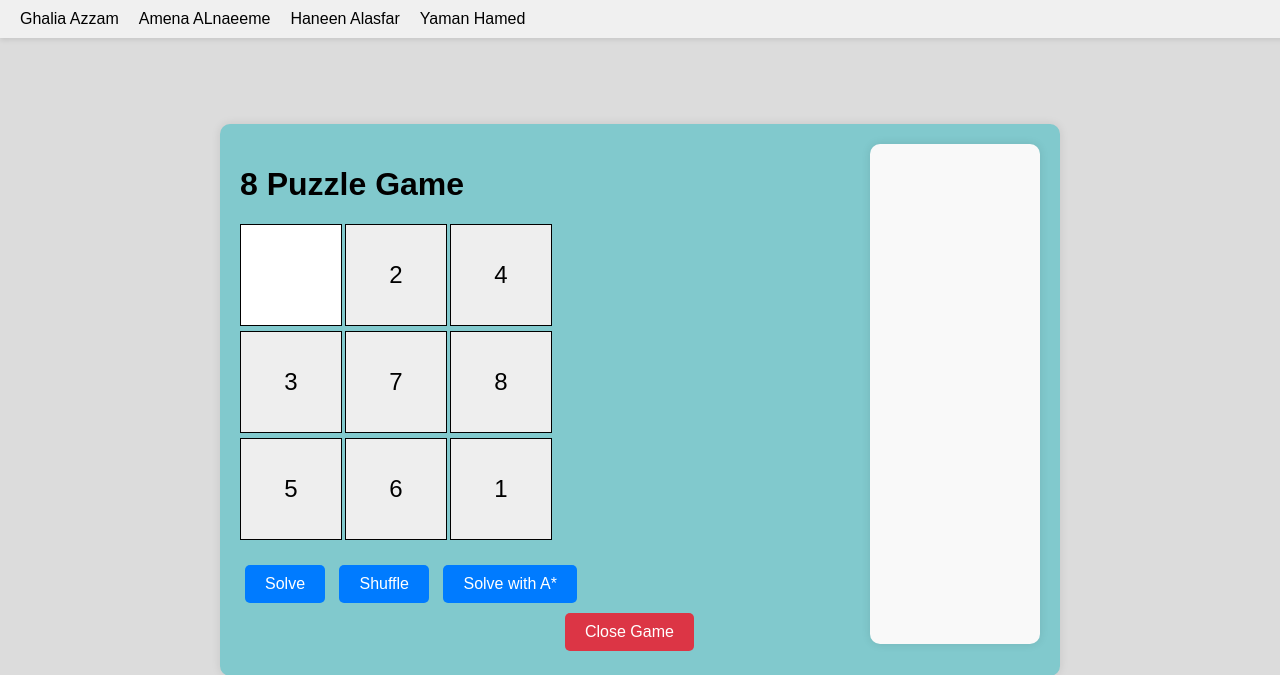
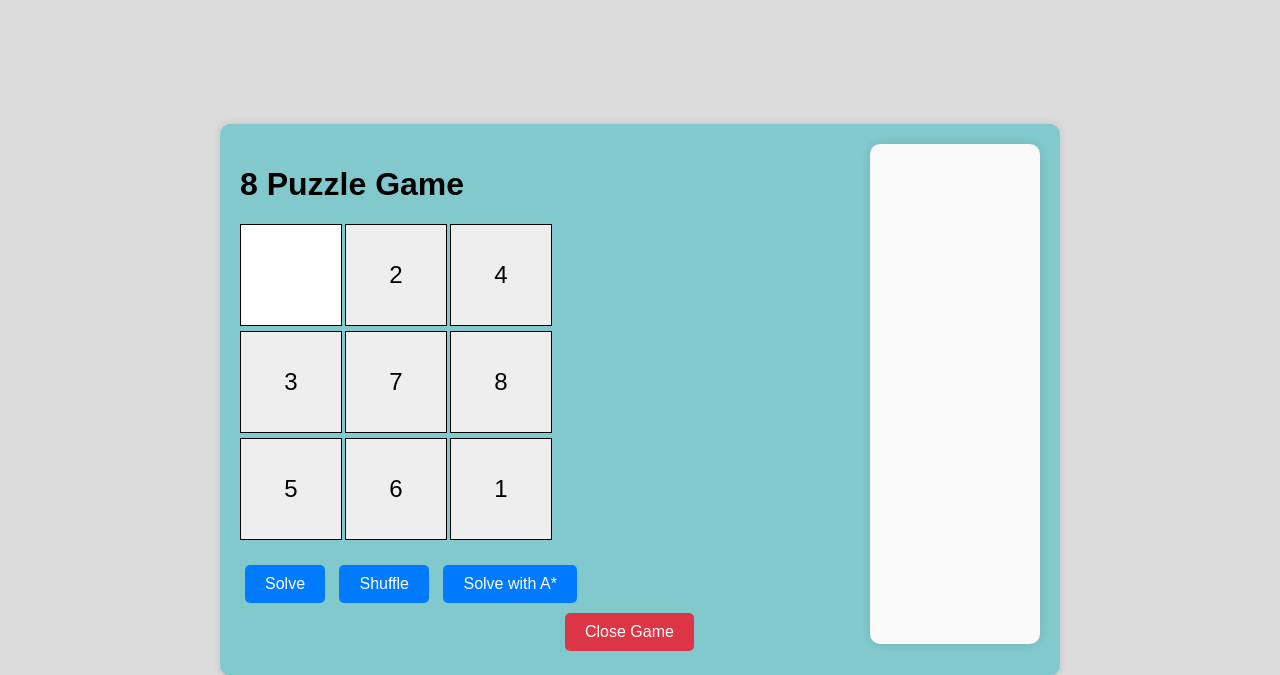
Before and after one commit to Yaman-H/8-Puzzle-Game, a Flask app: page / in a window 1280 px wide. Shown: the top 675 px of the page. Run offline with Flask 3, Linux system fonts and the light colour scheme.

Commit message:
Update index.html

```diff
--- a/templates/index.html
+++ b/templates/index.html
@@ -9,14 +9,6 @@
 </head>
 
 <body>
-    <div class="names">
-        <ul>
-            <li>Ghalia Azzam</li>
-            <li>Amena ALnaeeme</li>
-            <li>Haneen Alasfar</li>
-            <li>Yaman Hamed</li>
-        </ul>
-    </div>
 
     <div class="container">
         <div id="gameContainer">
```
